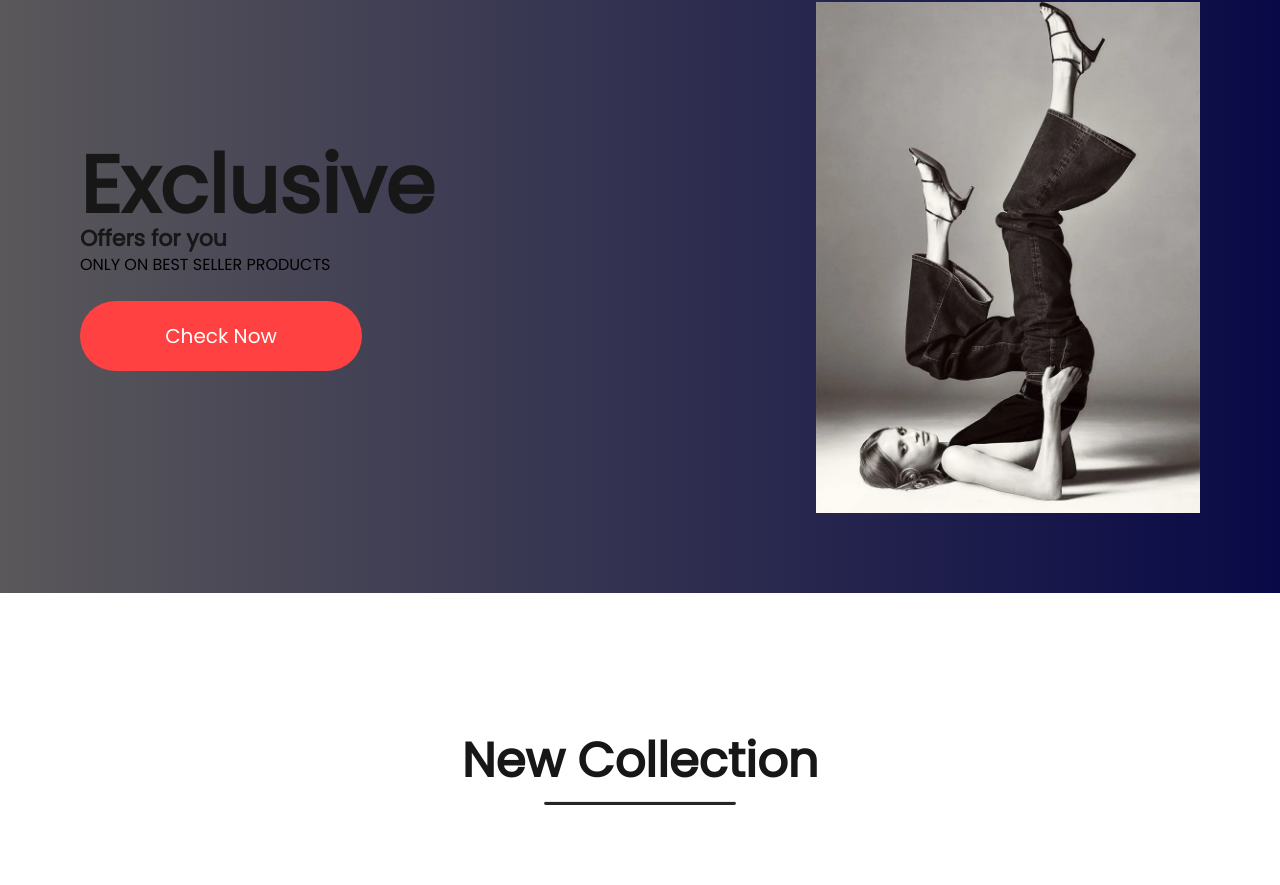
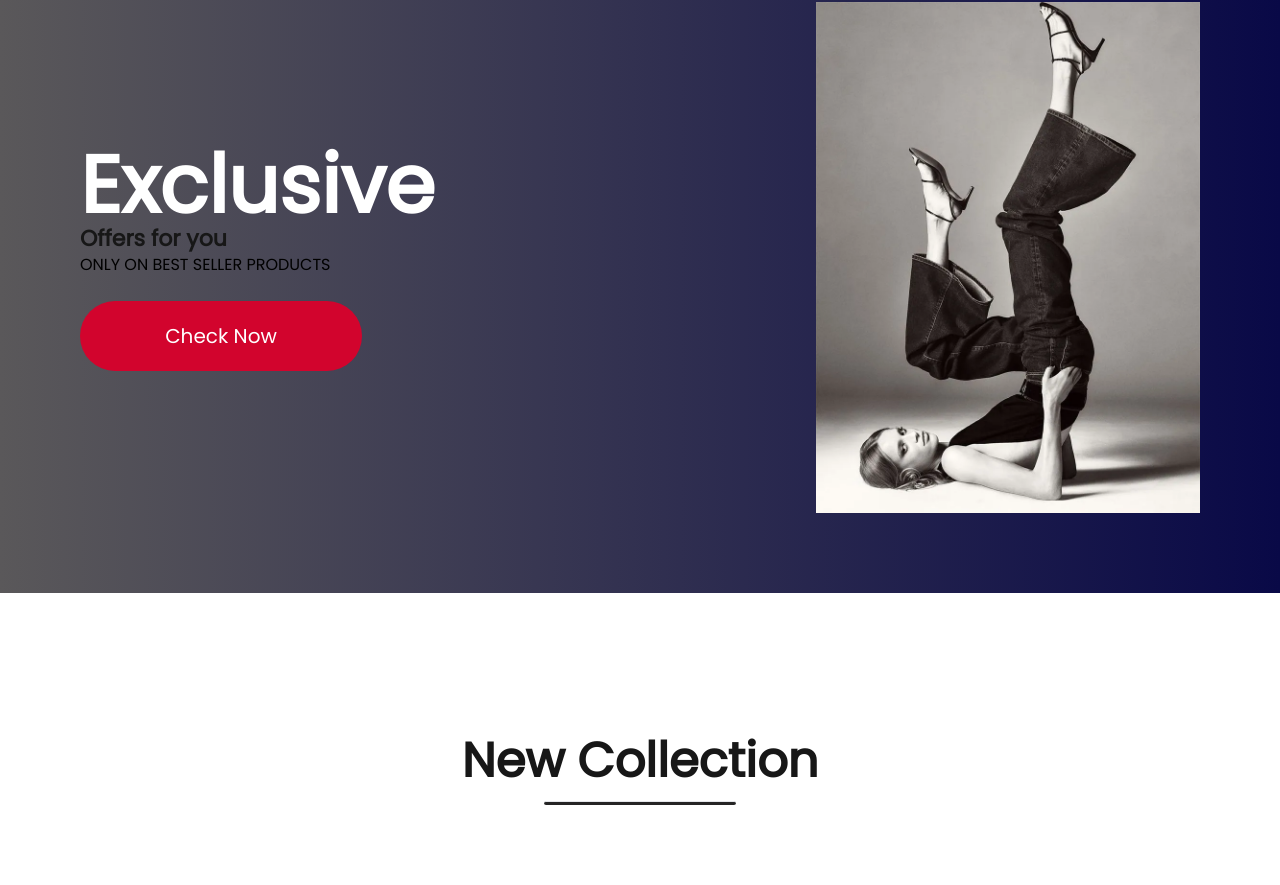
Before and after one commit to imadityayadav/frontend, a React (Create React App) app: page / in a window 1280 px wide. Shown: the part 1294-2179 px from the top of the page. Built offline with nearby package versions, Linux system fonts and the light colour scheme.

Commit message:
changes done

```diff
--- a/src/components/Offers.jsx
+++ b/src/components/Offers.jsx
@@ -5,10 +5,10 @@ const Offers = () => {
   return (
     <div className='offers w-full h-auto flex flex-col md:flex-row mt-12 mx-0 mb-36 bg-gradient-to-r from-[#5A585A] to-[#090947] p-5 md:p-20'>
       <div className='offer-left flex flex-1 flex-col justify-center'>
-        <h1 className='text-[#171717] text-5xl md:text-[80px] font-bold'>Exclusive</h1>
+        <h1 className='text-[rgb(255,255,255)] text-5xl md:text-[80px] font-bold pr-12'>Exclusive</h1>
         <h1 className='text-[#171717] text-xl md:text-[22px] font-bold'>Offers for you</h1>
         <p className='text-base'>ONLY ON BEST SELLER PRODUCTS</p>
-        <button className='w-[282px] h-[70px] rounded-full bg-[#ff4141] text-white text-xl mt-6 cursor-pointer'>
+        <button className='w-[282px] h-[70px] rounded-full bg-[#D2042D] text-white text-xl mt-6 cursor-pointer hover:bg-black '>
           Check Now
         </button>
       </div>
```
Also changed, not shown: 1 other file (tests, documents, lock files or other folders).
